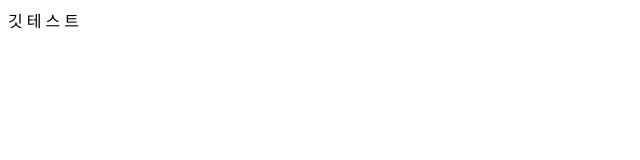
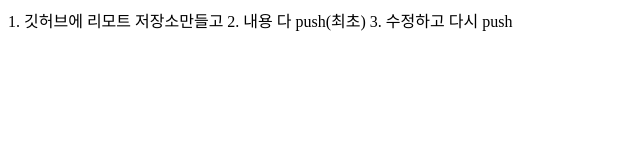
Before and after one commit to KOHYOUNGHUN/GitTest, a plain HTML site: page index.html in a window 1280 px wide. Shown: the whole page, without its empty margins (0-640 px from the left). Drawn offline with Linux system fonts and the light colour scheme.

Commit message:
인덱스, style 수정 2추가

```diff
--- a/index.html
+++ b/index.html
@@ -6,6 +6,6 @@
     <title>깃 테스트</title>
   </head>
   <body>
-    깃 테 스 트
+    1. 깃허브에 리모트 저장소만들고 2. 내용 다 push(최초) 3. 수정하고 다시 push
   </body>
 </html>
--- a/style.css
+++ b/style.css
@@ -0,0 +1 @@
+#수정
```
Also changed, not shown: 2.txt (added).
